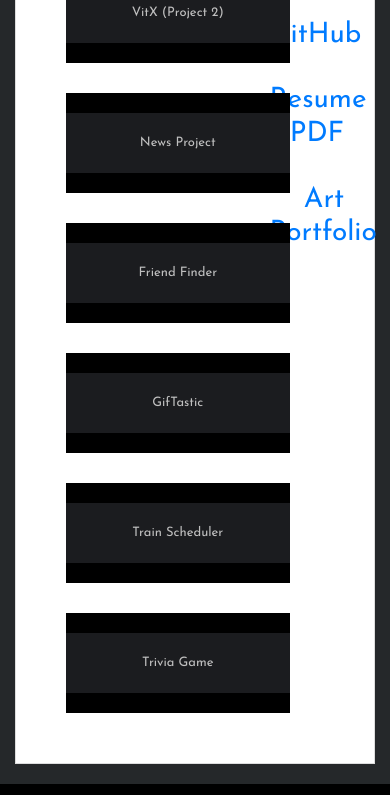
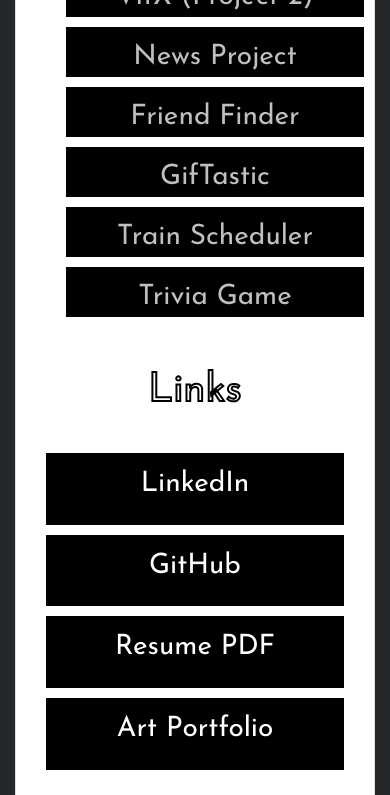
Before and after one commit to willhathaway/Portfolio, a website: page views/html/portfolio.html in a window 390 px wide. Shown: the part 389-1184 px from the top of the page. Drawn offline with nearby package versions, Linux system fonts and the light colour scheme; a web font is replaced by a local one.

Commit message:
added resume

```diff
--- a/views/css/style.css
+++ b/views/css/style.css
@@ -229,7 +229,6 @@
 .h1-portfolio {
     font-family: 'Josefin Sans', sans-serif;
     width: 100%;
-    display: inline-block;
     font-weight: bold;
     color: white;
     -webkit-text-stroke-width: 1px;
@@ -256,24 +255,27 @@
     font-weight: 900;
 }
 
-#project1:hover  #readme {
+#project1:hover #readme {
     opacity: 1;
 }
 
-#project2:hover  #readme {
+#project2:hover #readme {
     opacity: 1;
 }
 
-#project3:hover  #readme {
+#project3:hover #readme {
     opacity: 1;
 }
-#project4:hover  #readme {
+
+#project4:hover #readme {
     opacity: 1;
 }
-#project5:hover  #readme {
+
+#project5:hover #readme {
     opacity: 1;
 }
-#project6:hover  #readme {
+
+#project6:hover #readme {
     opacity: 1;
 }
 
@@ -340,7 +342,7 @@
 }
 
 .contactLinks {
-    float:right;
+    float: right;
     width: 25%;
     text-align: right;
 }
@@ -365,13 +367,18 @@
 
     .work {
         float: left;
-        width: 100%;
+        width: 75%;
         height: 100px;
         margin-top: 10px;
         margin-right: 25px;
+        overflow: hidden;
     }
 
     .work img {
+        display: none;
+    }
+
+    #readme {
         display: none;
     }
 
@@ -413,7 +420,7 @@
 
     .h1-portfolio {
         margin-top: 30px;
-        width: 75%;
+        width: 100%;
     }
 
 
@@ -421,13 +428,64 @@
 }
 
 @media only screen and (max-width: 768px) {
-    .work {
+
+    .contactLinks, .projects {
         float: left;
         width: 100%;
-        height: 100px;
+    }
+
+    .work {
+        width: 100%;
+        height: 50px;
+        background-color: black;
+        bottom: 20px;
+        margin-bottom: 0;
+        color: white;
+        text-align: center;
+
+    }
+
+    .work:nth-child(even) {
+        margin-right: 0px;
+    }
+
+    .work h3 {
+        color: white;
+        height: 50%;
+        background-color: black;
+        font-weight: 300;
+        line-height: 30px;
+        text-align: center;
+    }
+
+
+
+    .h1-portfolio {
+        font-weight: bolder;
+        font-weight: 50;
+        text-align: center;
+        -webkit-text-stroke-width: 2px;
+        -webkit-text-stroke-color: black;
+    }
+
+
+    .contactLinks a {
+        float: left;
+        width: 100%;
+        height: 50%;
         margin-top: 10px;
         margin-right: 25px;
+        background-color: black;
+        bottom: 20px;
+        padding: 15px;
+        margin-bottom: 0;
+        font-weight: 300;
+        line-height: 30px;
+        text-align: center;
+        border-bottom: 0;
+        color: white;
     }
+
 
 }
 
@@ -458,11 +516,7 @@
         text-align: center;
     }
 
-    .h1-portfolio {
-        font-size: 20px;
-        font-weight: 50;
-        text-align: center;
-    }
+
 
     .h1-contact {
         font-size: 20px;
@@ -472,17 +526,6 @@
 
     /* makes the portfolio images centered, adjusting to screen width */
 
-    .work img {
-        float: left;
-        width: 100%;
-        height: 50%;
-        margin-top: 10px;
-        margin-right: 25px;
-    }
-
-    .work h3 {
-        font-size: small;
-    }
 
     label {
         font-weight: 100;
@@ -540,7 +583,7 @@
     float: left;
     height: 100px;
     position: relative;
-    z-index:1;
+    z-index: 1;
 }
 
 .nw {
--- a/views/html/portfolio.html
+++ b/views/html/portfolio.html
@@ -122,7 +122,7 @@
                 </a>
                 <br>
 
-                <a href="" target="_blank">
+                <a href="../files/resume.pdf" target="_blank">
                     <h3>Resume PDF</h3>
                 </a>
                 <br>
```
Also changed, not shown: views/html/about.html (+4 -4 lines), views/html/contact.html (+1 -1 lines), 2 other files. Lines whose indentation alone changed are shown as unchanged.
